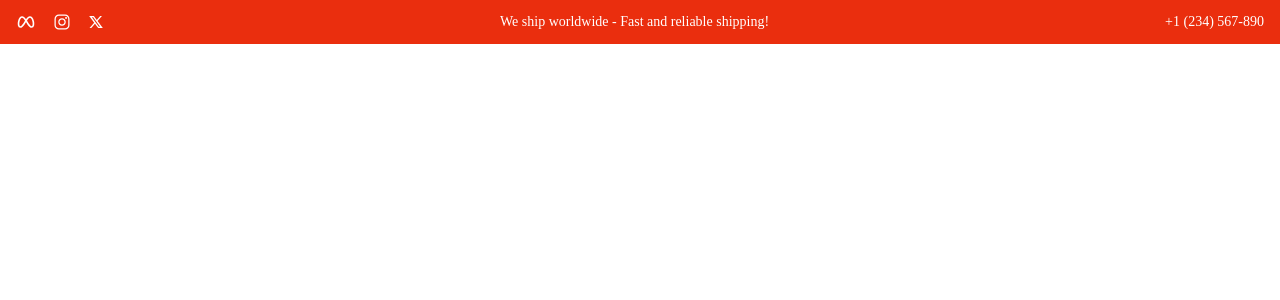
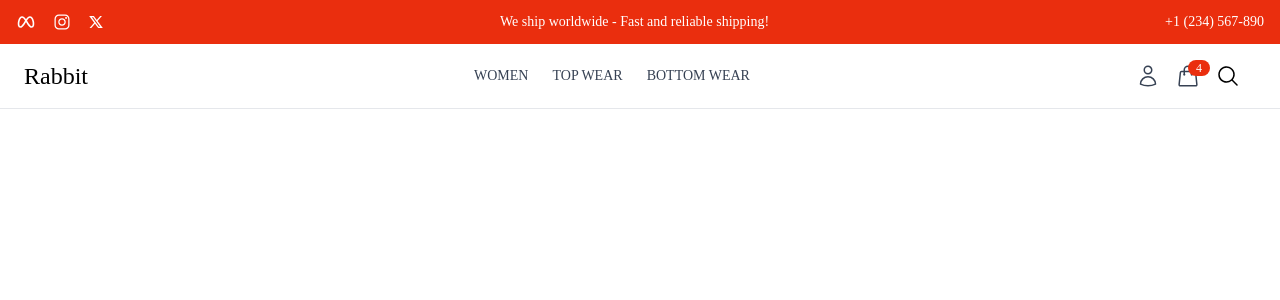
Before and after one commit to lawrence-eagles/rabbit-ecommerce, a React (Vite) app in the folder frontend/: page / in a window 1280 px wide. Shown: the top 300 px of the page. Built offline with nearby package versions, Linux system fonts and the light colour scheme.

Commit message:
added header and search bar

```diff
--- a/frontend/src/components/Common/Header.jsx
+++ b/frontend/src/components/Common/Header.jsx
@@ -1,14 +1,16 @@
-import React from "react";
 import Topbar from "../Layout/Topbar";
+import Navbar from "./Navbar";
 
 const Header = () => {
   return (
-    <div>
+    <header className="border-b border-gray-200">
       {/*Topbar*/}
       <Topbar />
       {/*Navbar*/}
+      <Navbar />
+
       {/*Cart drawer*/}
-    </div>
+    </header>
   );
 };
 
--- /dev/null
+++ b/frontend/src/components/Common/Navbar.jsx
@@ -0,0 +1,65 @@
+import { Link } from "react-router";
+import {
+  HiOutlineUser,
+  HiOutlineShoppingBag,
+  HiBars3BottomRight,
+} from "react-icons/hi2";
+import SearchBar from "./SearchBar";
+
+const Navbar = () => {
+  return (
+    <>
+      <nav className="container mx-auto flex items-center justify-between py-4 px-6">
+        {/* Left-logo */}
+        <div>
+          <Link to="/" className="text-2xl font-medium">
+            Rabbit
+          </Link>
+        </div>
+        {/* center -navigation */}
+        <div className="hidden md:flex space-x-6">
+          <Link
+            to="#"
+            className="text-gray-700 hover:text-black text-sm font-medium uppercase"
+          >
+            Women
+          </Link>
+          <Link
+            to="#"
+            className="text-gray-700 hover:text-black text-sm font-medium uppercase"
+          >
+            Top Wear
+          </Link>
+          <Link
+            to="#"
+            className="text-gray-700 hover:text-black text-sm font-medium uppercase"
+          >
+            Bottom Wear
+          </Link>
+        </div>
+        {/* Right - icons */}
+        <div className="flex items-center space-x-4">
+          <Link to="/profile" className="hover:text-black">
+            <HiOutlineUser className="h-6 w-6 text-gray-700" />
+          </Link>
+          <button className="relative hover:text-black">
+            <HiOutlineShoppingBag className="h-6 w-6 text-gray-700" />
+            <span className="absolute -top-1 bg-[#ea2e0e] text-white text-xs rounded-full px-2 ppy-0.5">
+              4
+            </span>
+          </button>
+          {/* search */}
+          <div className="overflow-hidden">
+            <SearchBar />
+          </div>
+
+          <button className="md:hidden">
+            <HiBars3BottomRight className="h-6 w-6 text-gray-700" />
+          </button>
+        </div>
+      </nav>
+    </>
+  );
+};
+
+export default Navbar;
--- /dev/null
+++ b/frontend/src/components/Common/SearchBar.jsx
@@ -0,0 +1,61 @@
+import { useState } from "react";
+import { HiMagnifyingGlass, HiMiniXMark } from "react-icons/hi2";
+
+const SearchBar = () => {
+  const [searchTerm, setSearchTerm] = useState("");
+  const [isOpen, setIsOpen] = useState(false);
+
+  const handleSearchToggle = () => {
+    setIsOpen(!isOpen);
+  };
+
+  const handleSearch = (e) => {
+    e.preventDefault();
+    console.log("search Term", searchTerm);
+    setIsOpen(false);
+  };
+
+  return (
+    <div
+      className={`flex items-center w-full transition-all duration-300 ${isOpen ? "absolute top-0 left-0 w-full bg-white h-24 z-50" : "w-auto"}`}
+    >
+      {isOpen ? (
+        <form
+          onSubmit={handleSearch}
+          className="relative flex items-center justify-center w-full"
+        >
+          <div className="relative w-1/2">
+            <input
+              type="text"
+              placeholder="Search"
+              onChange={(e) => setSearchTerm(e.target.value)}
+              value={searchTerm}
+              className="bg-gray-100 px-4 py-2 pl-2 pr-12 rounded-lg focus-outline-none w-full plaholder:text-gray-700"
+            />
+            {/* search icon */}
+            <button
+              type="submit"
+              className="absolute right-2 top-1/2 tranform -translate-y-1/2 text-gray-600 hover:text-gray-800"
+            >
+              <HiMagnifyingGlass className="h-6 w-6" />
+            </button>
+          </div>
+          {/*close button*/}
+          <button
+            type="button"
+            onClick={handleSearchToggle}
+            className="absolute right-4 top-1/2 transform -translate-y-1/2 text-gray-600 hover:text-gray-800"
+          >
+            <HiMiniXMark className="h-6 w-6" />
+          </button>
+        </form>
+      ) : (
+        <button onClick={handleSearchToggle}>
+          <HiMagnifyingGlass className="h-6 w-6" />
+        </button>
+      )}
+    </div>
+  );
+};
+
+export default SearchBar;
```
